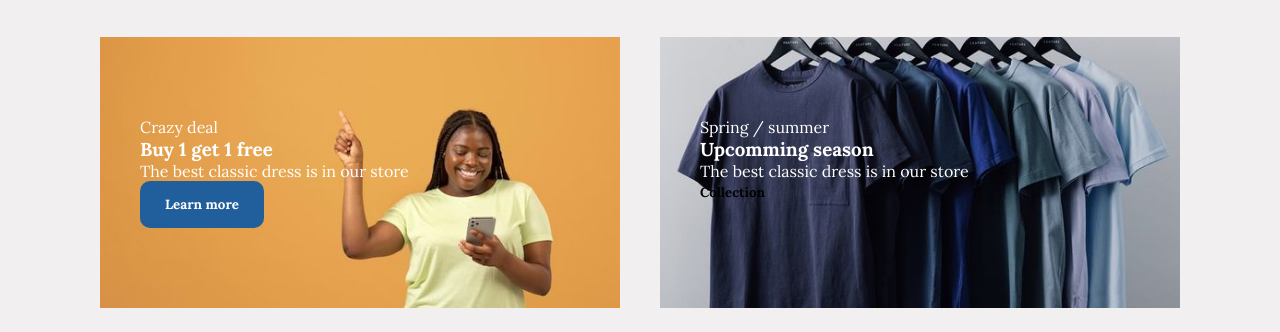
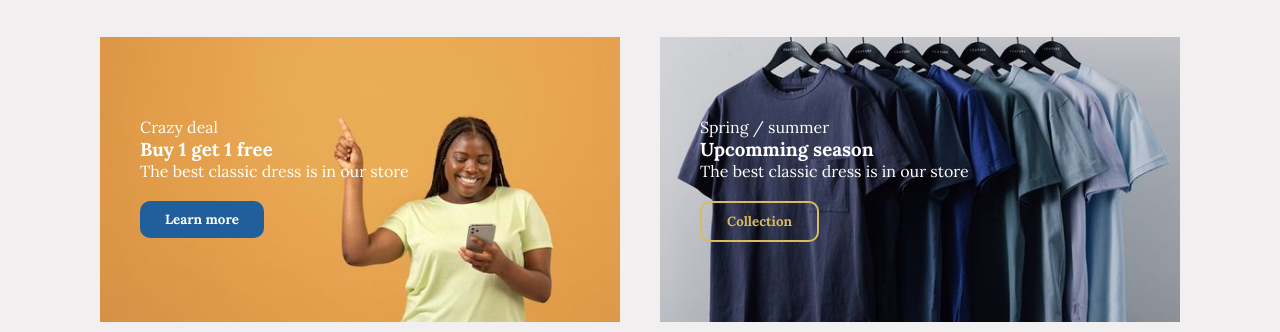
Before and after one commit to AnicetChiza/E-commerce, a plain HTML site: page index.html in a window 1280 px wide. Shown: the part 3165-3497 px from the top of the page. Drawn offline with Linux system fonts and the light colour scheme.

Commit message:
add to my repository

```diff
--- a/sass/global/_typography.scss
+++ b/sass/global/_typography.scss
@@ -121,7 +121,8 @@ body {
     border-radius: 10px;
     font-weight: 700;
     cursor: pointer;
-    padding: 15px 25px;
+    padding: 10px 25px;
+    margin-top: 20px;
     color: var(--whiteColor);
     background-color: var(--blueColor);
 }
@@ -134,4 +135,8 @@ body {
     border-radius: 10px;
     font-weight: 700;
     cursor: pointer;
+    padding: 10px 25px;
+    margin-top: 20px;
+    color: var(--gold);
+    border: 2px solid var(--gold);
 }
```
Also changed, not shown: css/index.css, 1 other file.
